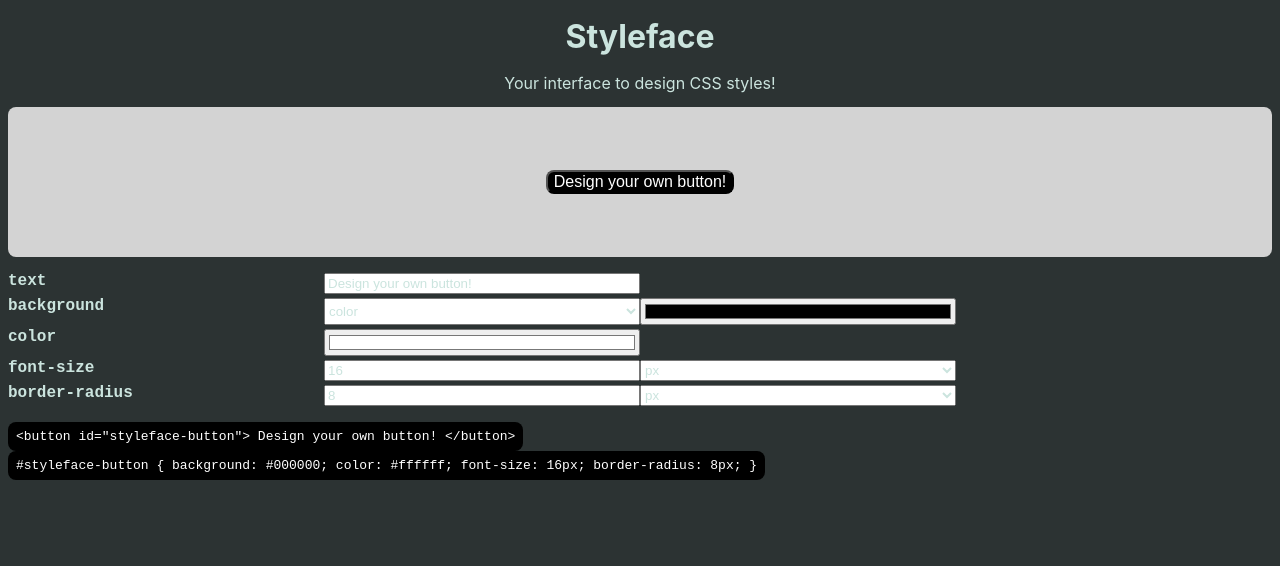
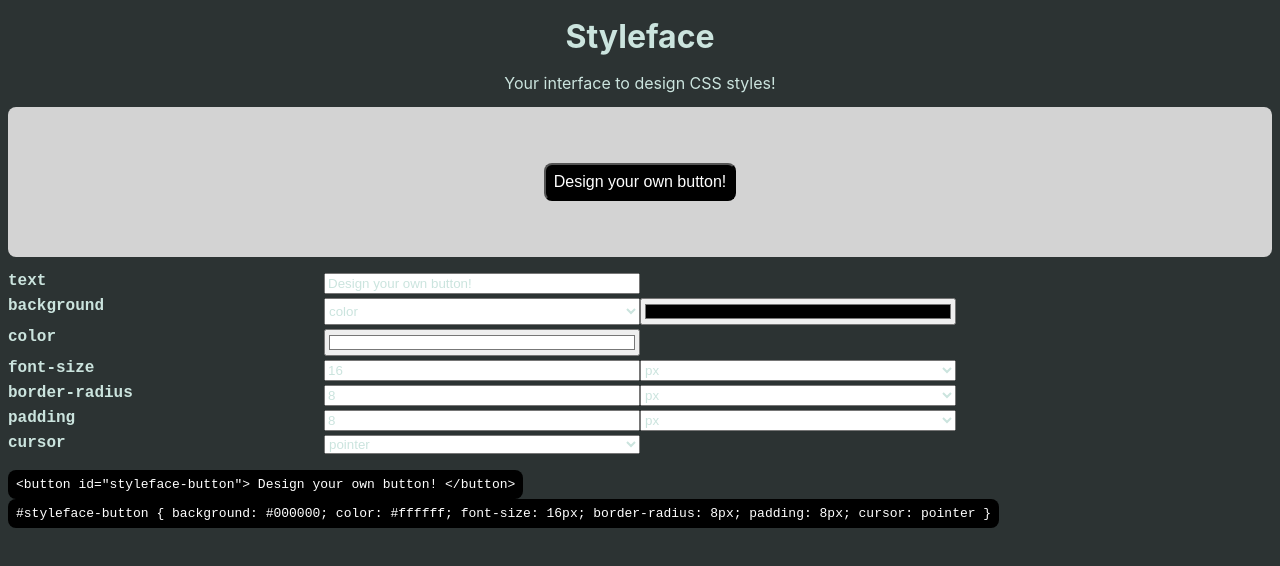
Before and after one commit to Mustaphy/Ornatus, a React (Vite) app: page /Styleface/button in a window 1280 px wide. Shown: the top 566 px of the page. Built offline with nearby package versions, Linux system fonts and the light colour scheme.

Commit message:
Padding and cursor of button can now be edited

```diff
--- a/src/pages/ButtonDesigner/ButtonDesigner.css
+++ b/src/pages/ButtonDesigner/ButtonDesigner.css
@@ -36,6 +36,10 @@
   font-weight: 800;
 }
 
+#padding-container > * > {
+  padding: 8px;
+}
+
 input[type="color"] {
   width: 100%;
 }
--- a/src/pages/ButtonDesigner/ButtonDesigner.tsx
+++ b/src/pages/ButtonDesigner/ButtonDesigner.tsx
@@ -1,5 +1,6 @@
 import { ChangeEvent, useState } from 'react';
 import './ButtonDesigner.css'
+import { Background, BorderRadius, FontSize, Padding } from './button-designer-types';
 
 function ButtonDesigner() {
   const [text, setText] = useState('Design your own button!');
@@ -7,16 +8,21 @@ function ButtonDesigner() {
     selected: 'color',
     color: { color: '#000000' },
     linearGradient: { colors: ['#000000', '#ffffff'] }
-  });
+  } as Background);
   const [color, setColor] = useState('#ffffff');
   const [fontSize, setFontSize] = useState({
     value: 16,
     unit: 'px'
-  });
+  } as FontSize);
   const [borderRadius, setBorderRadius] = useState({
     value: 8,
     unit: 'px'
-  });
+  } as BorderRadius);
+  const [padding, setPadding] = useState({
+    value: 8,
+    unit: 'px'
+  } as Padding);
+  const [cursor, setCursor] = useState('pointer');
 
   const handleLinearGradientBackgroundChanged = (event: ChangeEvent<HTMLInputElement>, index: number): void => {
     const colors = background.linearGradient.colors;
@@ -50,6 +56,8 @@ function ButtonDesigner() {
         color: ${color};
         font-size: ${fontSize.value + fontSize.unit};
         border-radius: ${borderRadius.value + borderRadius.unit};
+        padding: ${padding.value + padding.unit};
+        cursor: ${cursor}
       }
     `;
   }
@@ -63,7 +71,9 @@ function ButtonDesigner() {
               background: getBackground(),
               color: color,
               fontSize: `${fontSize.value + fontSize.unit}`,
-              borderRadius: `${borderRadius.value + borderRadius.unit}`
+              borderRadius: `${borderRadius.value + borderRadius.unit}`,
+              padding: `${padding.value + padding.unit}`,
+              cursor: cursor
             }
           }
         >
@@ -129,6 +139,62 @@ function ButtonDesigner() {
             <option>pt</option>
           </select>
         </div>
+
+        <div id="padding-container">
+          <label className="option-name">padding</label>
+          <input type="number" defaultValue={padding.value} onChange={(event) => setPadding({ ...padding, value: Number(event.target.value) })}></input>
+          <select id="padding-unit" value={padding.unit} onChange={(event) => setPadding({ ...padding, unit: event.target.value })}>
+            <option>px</option>
+            <option>cm</option>
+            <option>mm</option>
+            <option>Q</option>
+            <option>in</option>
+            <option>pc</option>
+            <option>pt</option>
+          </select>
+        </div>
+
+        <div id="cursor-container">
+          <label htmlFor="cursor" className="option-name">cursor</label>
+          <select id="cursor" value={cursor} onChange={(event) => setCursor(event.target.value)}>
+            <option>auto</option>
+            <option>default</option>
+            <option>none</option>
+            <option>context-menu</option>
+            <option>help</option>
+            <option>pointer</option>
+            <option>progress</option>
+            <option>wait</option>
+            <option>cell</option>
+            <option>crosshair</option>
+            <option>text</option>
+            <option>vertical-text</option>
+            <option>alias</option>
+            <option>copy</option>
+            <option>move</option>
+            <option>no-drop</option>
+            <option>not-allowed</option>
+            <option>grab</option>
+            <option>grabbing</option>
+            <option>all-scroll</option>
+            <option>col-resize</option>
+            <option>row-resize</option>
+            <option>n-resize</option>
+            <option>e-resize</option>
+            <option>s-resize</option>
+            <option>w-resize</option>
+            <option>ne-resize</option>
+            <option>nw-resize</option>
+            <option>se-resize</option>
+            <option>sw-resize</option>
+            <option>ew-resize</option>
+            <option>ns-resize</option>
+            <option>nesw-resize</option>
+            <option>nwse-resize</option>
+            <option>zoom-in</option>
+            <option>zoom-out</option>
+          </select>
+        </div>
       </div>
 
       <div id="button-code">
```
Also changed, not shown: src/pages/ButtonDesigner/button-designer-types.ts (+6 -1 lines).
